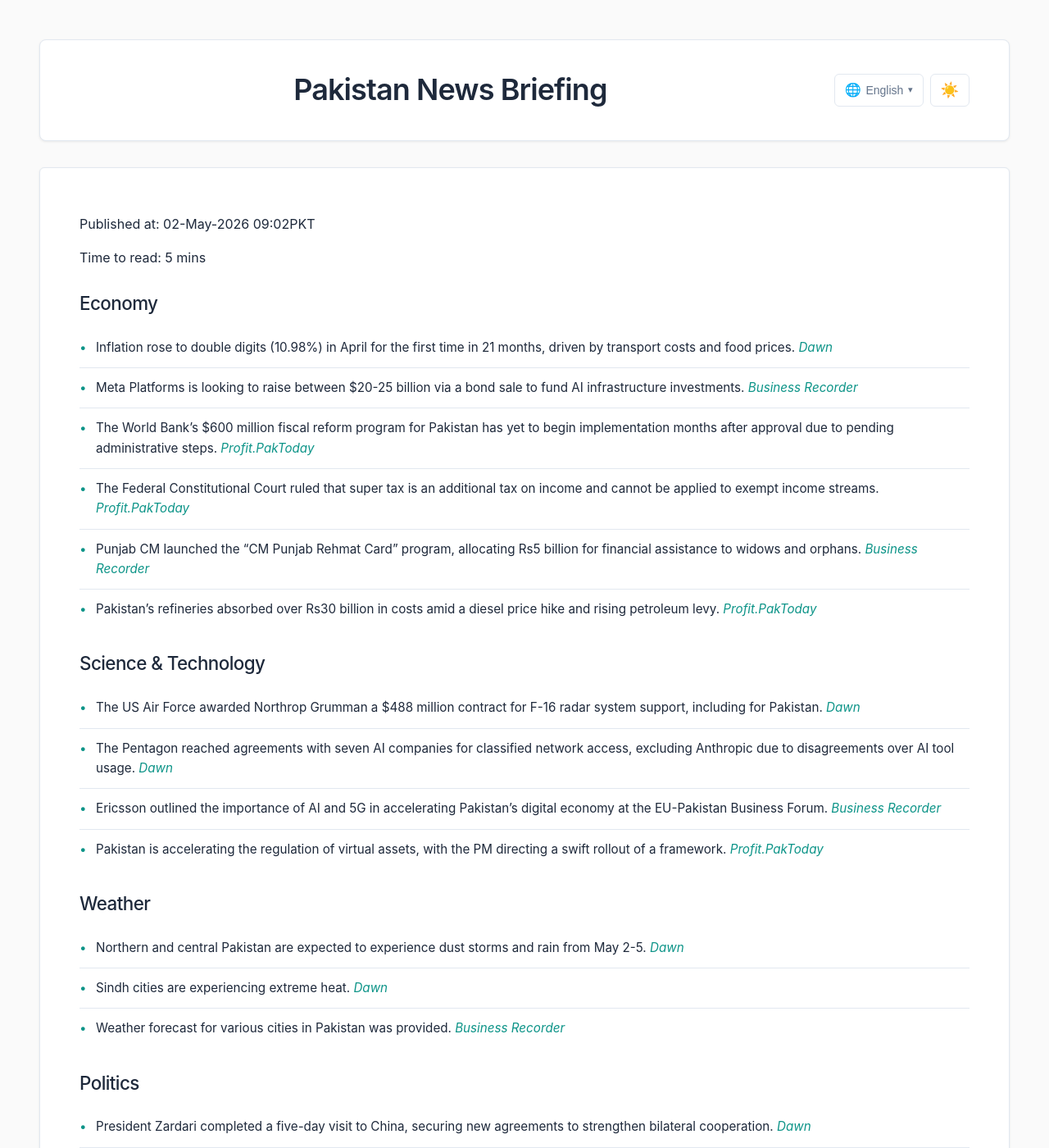
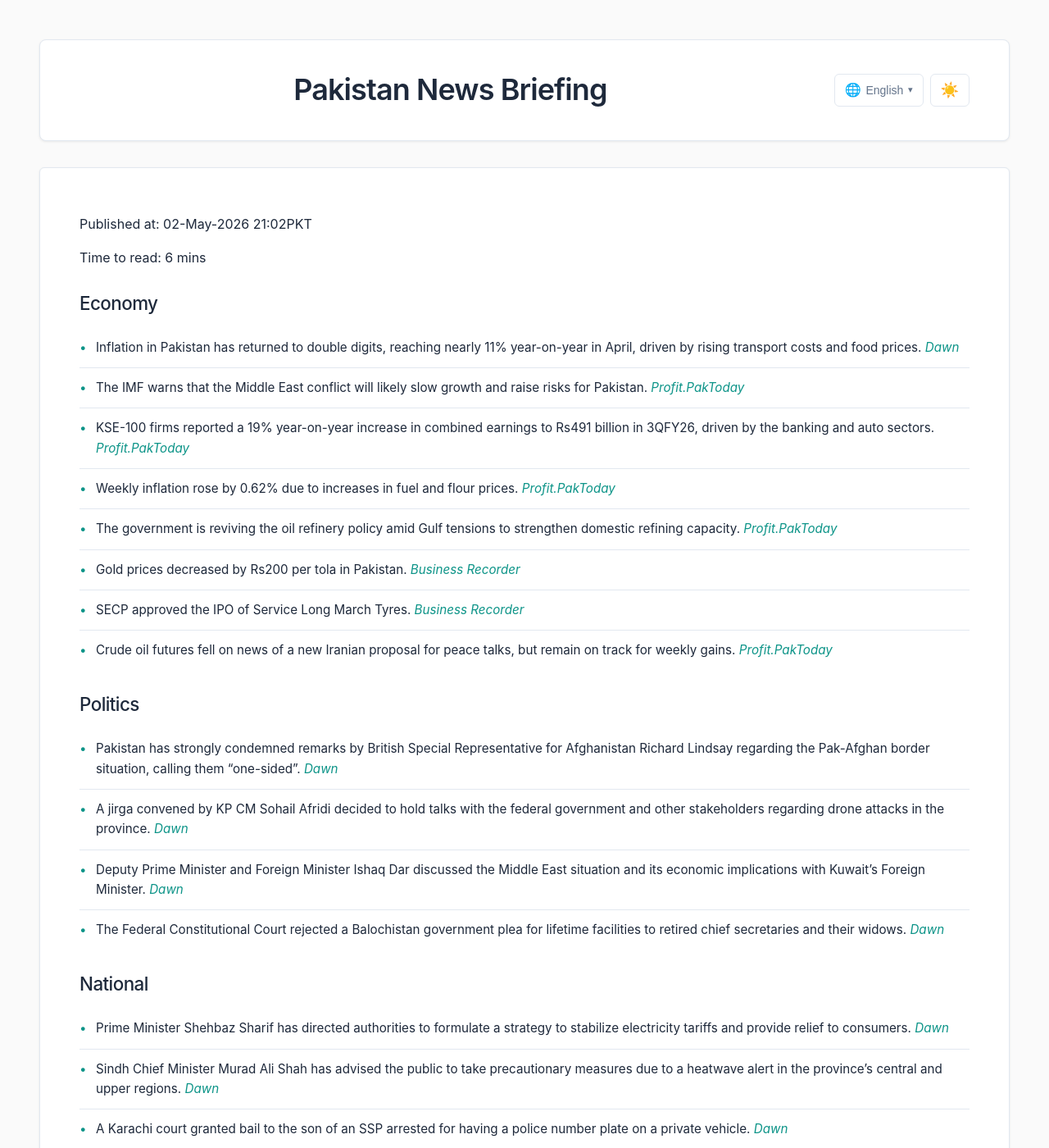
Before and after one commit to zsubzwary/news, a Jekyll site: the page built from en/index.md, in a window 1280 px wide and 1400 px high. Shown: the whole window at 82% size. Built offline with Jekyll 4.4.1, drawn with Linux system fonts in a browser that asks for light colours; some web fonts are replaced; some of the changed text lies outside the part shown.

Commit message:
DateTime; 2026-05-02T16:02:17.515Z

```diff
--- a/en/index.md
+++ b/en/index.md
@@ -4,71 +4,71 @@ title: Pakistan News Briefing
 lang: en
 ---
 
-Published at: 02-May-2026 09:02PKT
+Published at: 02-May-2026 21:02PKT
 
-Time to read: 5 mins
+Time to read: 6 mins
 
 ### Economy
-- Inflation rose to double digits (10.98%) in April for the first time in 21 months, driven by transport costs and food prices. *[Dawn](https://www.dawn.com/news/1996853/inflation-hits-double-digits-for-first-time-in-21-months)*
-- Meta Platforms is looking to raise between $20-25 billion via a bond sale to fund AI infrastructure investments. *[Business Recorder](https://www.brecorder.com/news/40419233/meta-looks-to-raise-up-to-usd25bn-via-bond-sale-bloomberg)*
-- The World Bank’s $600 million fiscal reform program for Pakistan has yet to begin implementation months after approval due to pending administrative steps. *[Profit.PakToday](https://profit.pakistantoday.com.pk/2026/05/02/world-bank-flags-pakistans-600-million-fiscal-reform-programme-as-rollout-yet-to-begin-months-after-approval)*
-- The Federal Constitutional Court ruled that super tax is an additional tax on income and cannot be applied to exempt income streams. *[Profit.PakToday](https://profit.pakistantoday.com.pk/2026/05/02/federal-constitutional-court-declares-super-tax-an-additional-tax-on-income)*
-- Punjab CM launched the “CM Punjab Rehmat Card” program, allocating Rs5 billion for financial assistance to widows and orphans. *[Business Recorder](https://www.brecorder.com/news/40419208/punjab-cm-launches-rehmat-card-programme-for-widows-amp-orphans)*
-- Pakistan’s refineries absorbed over Rs30 billion in costs amid a diesel price hike and rising petroleum levy. *[Profit.PakToday](https://profit.pakistantoday.com.pk/2026/05/01/fuel-pricing-debate-refineries-absorb-over-rs30bn-amid-diesel-price-hike-and-rising-petroleum-levy)*
-
-### Science & Technology
-- The US Air Force awarded Northrop Grumman a $488 million contract for F-16 radar system support, including for Pakistan. *[Dawn](https://www.dawn.com/news/1996840/us-awards-f-16-upgrade-contract-for-pakistan-other-states)*
-- The Pentagon reached agreements with seven AI companies for classified network access, excluding Anthropic due to disagreements over AI tool usage. *[Dawn](https://www.dawn.com/news/1996692/pentagon-reaches-agreements-with-top-ai-companies-but-not-anthropic)*
-- Ericsson outlined the importance of AI and 5G in accelerating Pakistan’s digital economy at the EU-Pakistan Business Forum. *[Business Recorder](https://www.brecorder.com/news/40419252/ai-amp-5g-lead-list-ericsson-outlines-steps-to-accelerate-digital-economy)*
-- Pakistan is accelerating the regulation of virtual assets, with the PM directing a swift rollout of a framework. *[Profit.PakToday](https://profit.pakistantoday.com.pk/2026/05/01/pakistan-accelerates-virtual-assets-regulation-pm-orders-swift-rollout-of-framework)*
-
-### Weather
-- Northern and central Pakistan are expected to experience dust storms and rain from May 2-5. *[Dawn](https://www.dawn.com/news/1996726/upper-central-parts-of-country-expected-to-see-dust-storms-rain-from-may-2-5-extreme-heat-grips-sindh-cities)*
-- Sindh cities are experiencing extreme heat. *[Dawn](https://www.dawn.com/news/1996726/upper-central-parts-of-country-expected-to-see-dust-storms-rain-from-may-2-5-extreme-heat-grips-sindh-cities)*
-- Weather forecast for various cities in Pakistan was provided. *[Business Recorder](https://www.brecorder.com/news/40419194/the-weather)*
+- Inflation in Pakistan has returned to double digits, reaching nearly 11% year-on-year in April, driven by rising transport costs and food prices. *[Dawn](https://www.dawn.com/news/1996853/inflation-hits-double-digits-for-first-time-in-21-months)*
+- The IMF warns that the Middle East conflict will likely slow growth and raise risks for Pakistan. *[Profit.PakToday](https://profit.pakistantoday.com.pk/2026/05/02/imf-official-warns-middle-east-conflict-to-slow-growth-raise-risks-for-pakistan/)*
+- KSE-100 firms reported a 19% year-on-year increase in combined earnings to Rs491 billion in 3QFY26, driven by the banking and auto sectors. *[Profit.PakToday](https://profit.pakistantoday.com.pk/2026/05/02/kse-100-firms-profits-jump-19-yoy-to-rs491-billion-in-3qfy26-as-banks-autos-drive-growth/)*
+- Weekly inflation rose by 0.62% due to increases in fuel and flour prices. *[Profit.PakToday](https://profit.pakistantoday.com.pk/2026/05/02/weekly-inflation-rises-0-62-as-fuel-flour-prices-increase/)*
+- The government is reviving the oil refinery policy amid Gulf tensions to strengthen domestic refining capacity. *[Profit.PakToday](https://profit.pakistantoday.com.pk/2026/05/02/govt-moves-to-revive-refinery-policy-amid-gulf-tensions/)*
+- Gold prices decreased by Rs200 per tola in Pakistan. *[Business Recorder](https://www.brecorder.com/news/40419287/gold-price-per-tola-drops-by-rs200-in-pakistan)*
+- SECP approved the IPO of Service Long March Tyres. *[Business Recorder](https://www.brecorder.com/news/40419285/secp-approves-ipo-of-service-long-march-tyres)*
+- Crude oil futures fell on news of a new Iranian proposal for peace talks, but remain on track for weekly gains. *[Profit.PakToday](https://profit.pakistantoday.com.pk/2026/05/02/crude-futures-fall-on-new-iran-proposal-for-peace-talks/)*
 
 ### Politics
-- President Zardari completed a five-day visit to China, securing new agreements to strengthen bilateral cooperation. *[Dawn](https://www.dawn.com/news/1996835/president-zardari-wraps-up-china-visit-with-new-agreements)*
-- PM Shehbaz Sharif formed a committee to review the One Constitution Avenue case and halted action against the building. *[Dawn](https://www.dawn.com/news/1996669/pm-forms-committee-to-review-one-constitution-avenue-case-halts-authorities-from-taking-action)*
-- Interior Minister Mohsin Naqvi pledged merit-based hiring in the FIA, with over 1,300 new positions available. *[Dawn](https://www.dawn.com/news/1996832/naqvi-pledges-merit-over-politics-in-fia-hiring)*
-- KP CM Sohail Afridi warned of protests against drone attacks, citing collateral damage. *[Dawn](https://www.dawn.com/news/1996713/kp-cm-afridi-warns-of-protests-against-drone-attacks)*
+- Pakistan has strongly condemned remarks by British Special Representative for Afghanistan Richard Lindsay regarding the Pak-Afghan border situation, calling them “one-sided”. *[Dawn](https://www.dawn.com/news/1996946/pakistan-slams-one-sided-remarks-by-british-diplomat-on-pak-afghan-border-situation)*
+- A jirga convened by KP CM Sohail Afridi decided to hold talks with the federal government and other stakeholders regarding drone attacks in the province. *[Dawn](https://www.dawn.com/news/1996959/jirga-convened-by-kp-cm-decides-on-holding-talks-with-centre-other-stakeholders-over-drone-attacks)*
+- Deputy Prime Minister and Foreign Minister Ishaq Dar discussed the Middle East situation and its economic implications with Kuwait’s Foreign Minister. *[Dawn](https://www.dawn.com/news/1996936/dar-discusses-middle-east-situation-its-economic-implications-with-kuwaiti-fm-fo)*
+- The Federal Constitutional Court rejected a Balochistan government plea for lifetime facilities to retired chief secretaries and their widows. *[Dawn](https://www.dawn.com/news/1996945/fcc-rejects-balochistan-govt-plea-for-lifetime-facilities-to-retired-chief-secretaries-widows)*
 
 ### National
-- A crisis exists in Sindh’s health department with 75% of top-level technical posts vacant. *[Dawn](https://www.dawn.com/news/1996782/crisis-in-sindh-health-department-as-75pc-of-top-level-technical-posts-lying-vacant)*
-- The CDA halted land retrieval operations in Islamabad following PM Shehbaz Sharif’s intervention regarding the One Constitution Avenue skyscraper. *[Dawn](https://www.dawn.com/news/1996830/capital-development-authority-halts-land-retrieval-drive-amid-pms-skyscraper-relief)*
-- The PMA warned of a “man-made epidemic” due to the reuse of syringes and called for an audit of manufacturing units. *[Dawn](https://www.dawn.com/news/1996833/pakistan-medical-association-warns-of-man-made-epidemic-over-syringe-reuse)*
-- A study found that 40% of children in seven Pakistani cities have lead in their blood. *[Dawn](https://www.dawn.com/news/1996831/40pc-children-in-seven-cities-have-lead-in-their-blood-study-finds)*
-- Pakistan saw a decline in militant violence for the second consecutive month in April. *[Dawn](https://www.dawn.com/news/1996670/pakistan-sees-decline-in-militant-violence-for-2nd-straight-month-picss)*
-- Electricity load shedding has ended following the arrival of an LNG shipment. *[Dawn](https://www.dawn.com/news/1996657/power-minister-declares-end-to-month-long-loadshedding-following-arrival-of-lng-shipment)*
+- Prime Minister Shehbaz Sharif has directed authorities to formulate a strategy to stabilize electricity tariffs and provide relief to consumers. *[Dawn](https://www.dawn.com/news/1996962/pm-shehbaz-orders-formulation-of-strategy-to-stabilise-electricity-tariffs)*
+- Sindh Chief Minister Murad Ali Shah has advised the public to take precautionary measures due to a heatwave alert in the province’s central and upper regions. *[Dawn](https://www.dawn.com/news/1996972/cm-murad-urges-public-to-take-precautionary-measures-amid-heatwave-alert-for-sindhs-central-upper-regions)*
+- A Karachi court granted bail to the son of an SSP arrested for having a police number plate on a private vehicle. *[Dawn](https://www.dawn.com/news/1996951/karachi-court-grants-bail-to-ssps-son-arrested-following-heated-exchange-with-police-in-dha)*
+- An IED attack targeted the residence of a police official in Lakki Marwat, causing significant damage. *[Dawn](https://www.dawn.com/news/1996937/ied-attack-targets-police-officials-residence-in-lakki-marwat-causes-significant-damage)*
+- Police in Hafizabad arrested a man for the alleged rape and kidnapping of a 13-year-old girl. *[Dawn](https://www.dawn.com/news/1996935/police-in-punjabs-hafizabad-arrest-man-for-alleged-rape-kidnapping-of-teenage-girl)*
+- The PMD issued a GLOF alert for Gilgit-Baltistan and Khyber Pakhtunkhwa due to an expected westerly wave. *[Dawn](https://www.dawn.com/news/1996916/pmd-issues-glof-alert-due-to-westerly-wave-rainfall-across-gb-and-kp)*
+- The US has awarded a $488 million contract for F-16 upgrades, including for Pakistan. *[Dawn](https://www.dawn.com/news/1996840/us-awards-f-16-upgrade-contract-for-pakistan-other-states)*
 
 ### International
-- Trump expressed dissatisfaction with Iran’s new proposal for talks and stated that the ceasefire had “terminated” hostilities. *[Dawn](https://www.dawn.com/news/1996711/trump-not-satisfied-with-irans-new-proposal-says-truce-terminated-hostilities-as-war-powers-deadline-arrives)*
-- The US is closing its flagship Gaza mission, a move seen as undermining Trump’s Gaza peace plan. *[Dawn](https://www.dawn.com/news/1996844/us-to-close-its-flagship-gaza-mission)*
-- Activists, including former Pakistani senator Mushtaq Ahmad, were released after Israeli interception of a Gaza aid flotilla. *[Dawn](https://www.dawn.com/news/1996697/gaza-aid-flotilla-activists-including-former-pakistani-senator-mushtaq-ahmad-released-after-israeli-interception)*
-- China urged the UN to revisit its decision regarding the Lebanon peacekeeping mission. *[Business Recorder](https://www.brecorder.com/news/40419261/china-says-urgent-need-to-maintain-iran-war-ceasefire)*
-- Iran sent a new proposal for negotiations with the US via Pakistan. *[Business Recorder](https://www.brecorder.com/news/40419262/iran-sends-latest-talks-proposal-to-pakistan)*
-- The White House argued that the Iran war had been “terminated” as a War Powers deadline arrived. *[Business Recorder](https://www.brecorder.com/news/40419260/white-house-says-iran-war-terminated-as-war-powers-deadline-arrives)*
+- Saudi Arabia has reversed its decision to set a minimum age of 15 for Hajj pilgrims. *[Dawn](https://www.dawn.com/news/1996941/saudi-arabia-reverses-decision-setting-minimum-age-for-haj-pilgrims-at-15-years)*
+- NATO is seeking details from the US regarding the withdrawal of approximately 5,000 troops from Germany. *[Dawn](https://www.dawn.com/news/1996900/nato-seeks-details-as-us-says-it-will-pull-about-5000-troops-from-germany)*
+- The US bypassed congressional review to approve military sales totaling over $8.6 billion to Middle Eastern allies. *[Dawn](https://www.dawn.com/news/1996915/us-bypasses-congressional-review-for-military-sales-of-86-billion-to-middle-east-allies)*
+- China’s Commerce Ministry blocked US sanctions against five refineries accused of buying Iranian oil. *[Business Recorder](https://www.brecorder.com/news/40419296/chinas-commerce-ministry-blocks-us-sanctions-against-five-refineries)*
+- Iran executed two men convicted of spying for Israel. *[Business Recorder](https://www.brecorder.com/news/40419291/iran-executes-two-men-convicted-of-spying-for-israel-judiciary)*
+- Nobel laureate Narges Mohammadi has been hospitalized in Iran. *[Business Recorder](https://www.brecorder.com/news/40419290/nobel-laureate-narges-mohammadi-hospitalised-in-iran-supporters)*
+- An Iranian proposal for negotiations with the US could open the Strait of Hormuz. *[Business Recorder](https://www.brecorder.com/news/40419293/iranian-proposal-rejected-by-trump-would-open-strait-before-nuclear-talks-iran-official-says)*
 
 ### Sports
-- *No relevant articles provided.*
+- Hyderabad Kingsmen defeated Islamabad United in a cliffhanger to reach the PSL decider. *[Dawn](https://www.dawn.com/news/1996874/islamabad-united-blink-in-last-over-as-hyderabad-kingsmen-win-cliffhanger-to-make-psl-decider)*
+- New Zealand won a rain-hit T20 against Bangladesh, ending the series 1-1. *[Business Recorder](https://www.brecorder.com/news/40419299/new-zealand-win-rain-hit-t20-to-end-bangladesh-series-1-1)*
+- Harmanpreet Kaur will lead India in the women's T20 World Cup. *[Business Recorder](https://www.brecorder.com/news/40419298/harmanpreet-kaur-to-lead-india-in-womens-t20-world-cup)*
+- Jannik Sinner says adrenaline drives him past fatigue in his run to the Madrid final. *[Business Recorder](https://www.brecorder.com/news/40419281/sinner-says-adrenaline-drives-him-past-fatigue-in-run-to-madrid-final)*
+- KL Rahul scored a match-winning knock as Delhi Capitals snapped their losing streak in the IPL. *[Business Recorder](https://www.brecorder.com/news/40419282/rahul-savours-runs-as-delhi-snap-losing-streak-in-ipl)*
 
 ### Health
-- The PMA warned of a “man-made epidemic” due to the reuse of syringes. *[Dawn](https://www.dawn.com/news/1996833/pakistan-medical-association-warns-of-man-made-epidemic-over-syringe-reuse)*
-- A study found that 40% of children in seven Pakistani cities have lead in their blood. *[Dawn](https://www.dawn.com/news/1996831/40pc-children-in-seven-cities-have-lead-in-their-blood-study-finds)*
-- Punjab announced an internship program for PharmD students. *[ARY](https://arynews.tv/punjab-internship-program-for-pharmd-students)*
-- The US FDA appointed Katherine Szarama as acting head of its vaccine unit. *[ARY](https://arynews.tv/us-fda-taps-szarama-as-acting-head-of-vaccine-unit)*
+- A crisis exists in Sindh’s health department with 75% of top-level technical posts vacant. *[Dawn](https://www.dawn.com/news/1996782/crisis-in-sindh-health-department-as-75pc-of-top-level-technical-posts-lying-vacant)*
 
 ### Other
-- Press freedom is deteriorating globally, with 2026 being the worst year this century, according to RSF. *[Dawn](https://www.dawn.com/news/1996843/2026-already-this-centurys-worst-year-for-the-press-rsf-press-freedom-index)*
-- A report by the Pakistan Press Foundation documented 233 incidents of journalists being targeted between January 2025 and April 2026. *[Dawn](https://www.dawn.com/news/1996829/notices-cases-red-lines-and-violence-put-media-in-a-bind)*
-- Reviews of new films were published: *H is for Hawk*, *Wuthering Heights*, *The Miniature Wife*, *Hamnet*, and *The Rip*. *[ARY](https://arynews.tv/h-is-for-hawk-claire-foy-movie-review-2025), [ARY](https://arynews.tv/wuthering-heights-2026-review-margot-robbie-jacob-elordi), [ARY](https://arynews.tv/the-miniature-wife-review-2026-matthew-macfadyen), [ARY](https://arynews.tv/hamnet-2025-movie-review), [ARY](https://arynews.tv/the-rip-movie-review-2026-matt-damon-ben-affleck)*
-- A UK court ordered Samsung to pay ZTE $392 million in a patent dispute. *[ARY](https://arynews.tv/samsung-faces-392-million-patent-license-fee)*
-- Reuters investigation alleges Nobitex linked to elite family and sanctions-evasion network. *[Profit.PakToday](https://profit.pakistantoday.com.pk/2026/05/01/reuters-investigation-alleges-nobitex-linked-to-elite-family-and-sanctions-evasion-network)*
-- International Labour Day was marked with protests highlighting economic pressures on workers. *[Business Recorder](https://www.brecorder.com/news/40419195/international-labour-day-workers-highlight-mounting-economic-pressures)*
-- Karachi Port received its first dedicated transhipment vessel. *[Profit.PakToday](https://profit.pakistantoday.com.pk/2026/05/02/karachi-port-receives-first-dedicated-transhipment-vessel-expands-cargo-handling-scope)*
-- A modern livestock market, “Awam Dost”, became operational in Karachi. *[Business Recorder](https://www.brecorder.com/news/40419199/awam-dost-livestock-market-becomes-operational)*
-- Role of religious communities urged for better IHL compliance. *[Business Recorder](https://www.brecorder.com/news/40419197/role-of-religious-communities-urged-for-better-ihl-compliance)*
-- Seminar told: Karachi’s 2015 heatwave killed 5,000, mostly workers. *[Business Recorder](https://www.brecorder.com/news/40419198/seminar-told-karachis-2015-heatwave-killed-5000-mostly-workers)*
-- Uzbekistan can serve as gateway for leather industry. *[Business Recorder](https://www.brecorder.com/news/40419196/uzbekistan-can-serve-as-gateway-for-leather-industry)*
-- FBR clears long-pending refund in three weeks after FTO order. *[Profit.PakToday](https://profit.pakistantoday.com.pk/2026/05/02/fbr-clears-long-pending-refund-in-three-weeks-after-fto-order/)*
-- Trump says he will raise tariff on autos from European Union to 25%. *[ARY](https://arynews.tv/trump-increases-tariffs-on-european-cars-soon)*
+- Two activists from a Gaza-bound aid flotilla have been brought to Israel for questioning. *[Dawn](https://www.dawn.com/news/1996950/2-gaza-aid-flotilla-activists-brought-to-israel-for-questioning-its-foreign-ministry-says)*
+- Korean Air has banned transporting roosters on flights from the US to the Philippines due to concerns about cockfighting. *[Dawn](https://www.dawn.com/news/1996926/korean-air-bans-roosters-on-us-philippine-routes-amid-cockfighting-outcry)*
+- A shooting near a dinner attended by Donald Trump has highlighted security problems at US hotels. *[Dawn](https://www.dawn.com/news/1996968/shooting-at-dinner-attended-by-trump-spotlights-us-hotel-industrys-nagging-and-costly-security-problem)*
+- Several entertainment news items were reported by ARY News, including updates on celebrity relationships and events. *[ARY](https://arynews.tv/)*
+- A "bookless bookstore" focusing on audiobooks has opened in New York. *[Business Recorder](https://www.brecorder.com/news/40419284/bookless-bookstore-audio-only-book-shop-opens-in-new-york)*
+- Gulf Air has resumed flights between Bahrain and Karachi after a nearly two-month suspension. *[Profit.PakToday](https://profit.pakistantoday.com.pk/2026/05/02/gulf-air-resumes-bahrain-karachi-flight-after-nearly-two-month-suspension/)*
+- Pakistan rice exporters visited Oman to boost trade and explore GCC routes. *[Profit.PakToday](https://profit.pakistantoday.com.pk/2026/05/02/pakistan-rice-exporters-visit-oman-to-boost-trade-explore-gcc-routes/)*
+- The FBR has filed a money laundering case against a pharmaceutical firm and its directors. *[Profit.PakToday](https://profit.pakistantoday.com.pk/2026/05/02/fbr-files-money-laundering-case-against-pharma-firm-directors-over-rs7-5-billion-payment/)*
+- Cyber resilience must remain a top policy focus, says Aurangzeb. *[Business Recorder](https://www.brecorder.com/news/40419300/cyber-resilience-must-stay-top-policy-focus-says-aurangzeb)*
+- A dust storm alert has been issued. *[ARY](https://arynews.tv/dust-storm-alert-issued)*
+- A nurse's life took an unexpected turn on her honeymoon. *[ARY](https://arynews.tv/san-antonio-nurse-sarahs-life-took-an-unexpected-turn-on-honeymoon)*
+- Michael Sheen joins the cast of BBC’s Celebrity Traitors. *[ARY](https://arynews.tv/michael-sheen-enters-bbcs-celebrity-traitors-2026-lineup)*
+- Good news for judicial staff in Pakistan. *[ARY](https://arynews.tv/employees-allowances-increased)*
+- MrBeast faces multiple lawsuits. *[ARY](https://arynews.tv/mrbeast-in-legal-trouble-youtube-star-faces-multiple-lawsuits)*
+- Meghan Markle accused of copying King Charles. *[ARY](https://arynews.tv/meghan-markle-accused-of-copying-king-charles-chicken-feeding-moment)*
+- The real ‘Emily’ from ‘The Devil Wears Prada’ unmasks herself. *[ARY](https://arynews.tv/the-real-emily-from-the-devil-wears-prada-unmasks-herself-a-stylists-shocking-revelation)*
+- Nicole Kidman’s inner circle raises concerns over Simon Baker romance. *[ARY](https://arynews.tv/nicole-kidmans-inner-circle-raises-concerns-over-simon-baker-romance)*
+- Omani Riyal to Pakistani Rupee exchange rate. *[ARY](https://arynews.tv/omani-riyal-to-pakistani-rupee-rate-today-may-02-2026)*
+- Sydney Sweeney and Scooter Braun make their relationship Instagram official. *[ARY](https://arynews.tv/sydney-sweeney-and-scooter-braun-make-their-relationship-instagram-official)*
```
